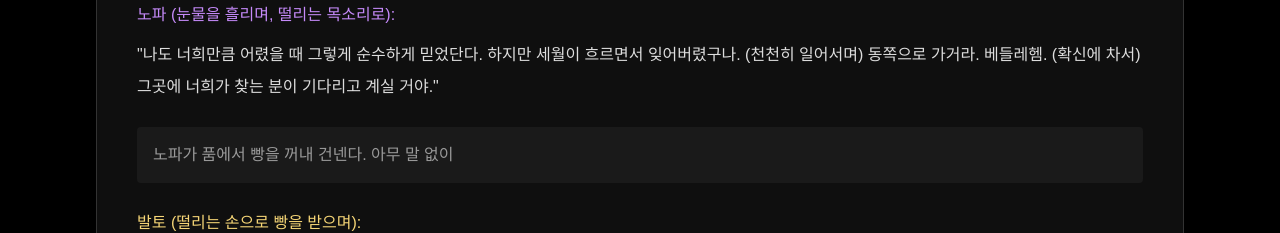
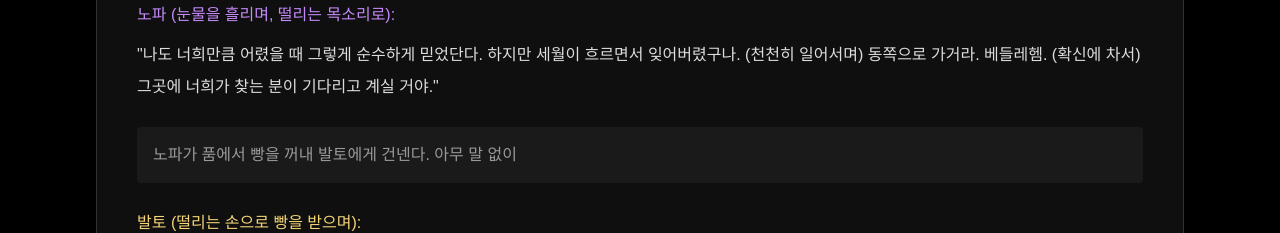
Before and after one commit to hoambaek/xmas, a Next.js app: page / in a window 1280 px wide. Shown: the part 9900-10133 px from the top of the page. Built offline with nearby package versions, Linux system fonts and the light colour scheme; a web font is replaced by a local one.

Commit message:
feat: 바치는 소품 변경 및 노파-발토 빵 전달 장면 명확화
- 5장: 발토의 선물을 황금에서 빵으로 변경
- 5장: 카스퍼의 선물을 유향에서 책으로 변경
- 3장: 노파가 빵을 발토에게 건네는 장면 명확화

```diff
--- a/src/app/page.tsx
+++ b/src/app/page.tsx
@@ -661,7 +661,7 @@ export default function Home() {
           </div>
 
           <div className="my-6 text-[#999] text-base p-4 bg-[#1a1a1a] rounded">
-            노파가 품에서 빵을 꺼내 건넨다. 아무 말 없이
+            노파가 품에서 빵을 꺼내 발토에게 건넨다. 아무 말 없이
           </div>
 
           <div className={`my-6 text-base leading-loose ${getDialogueClass("발토")}`} style={getDialogueInlineStyle("발토")}>
@@ -889,8 +889,8 @@ export default function Home() {
           </div>
 
           <div className="my-6 text-[#999] text-base p-4 bg-[#1a1a1a] rounded">
-            발토가 떨리는 손으로 황금을 내려놓는다<br/>
-            카스퍼가 유향을 조심스럽게 바친다<br/>
+            발토가 떨리는 손으로 빵을 내려놓는다<br/>
+            카스퍼가 책을 조심스럽게 바친다<br/>
             밀로가... 천천히 플룻을 내려놓으려 한다
           </div>
 
```
